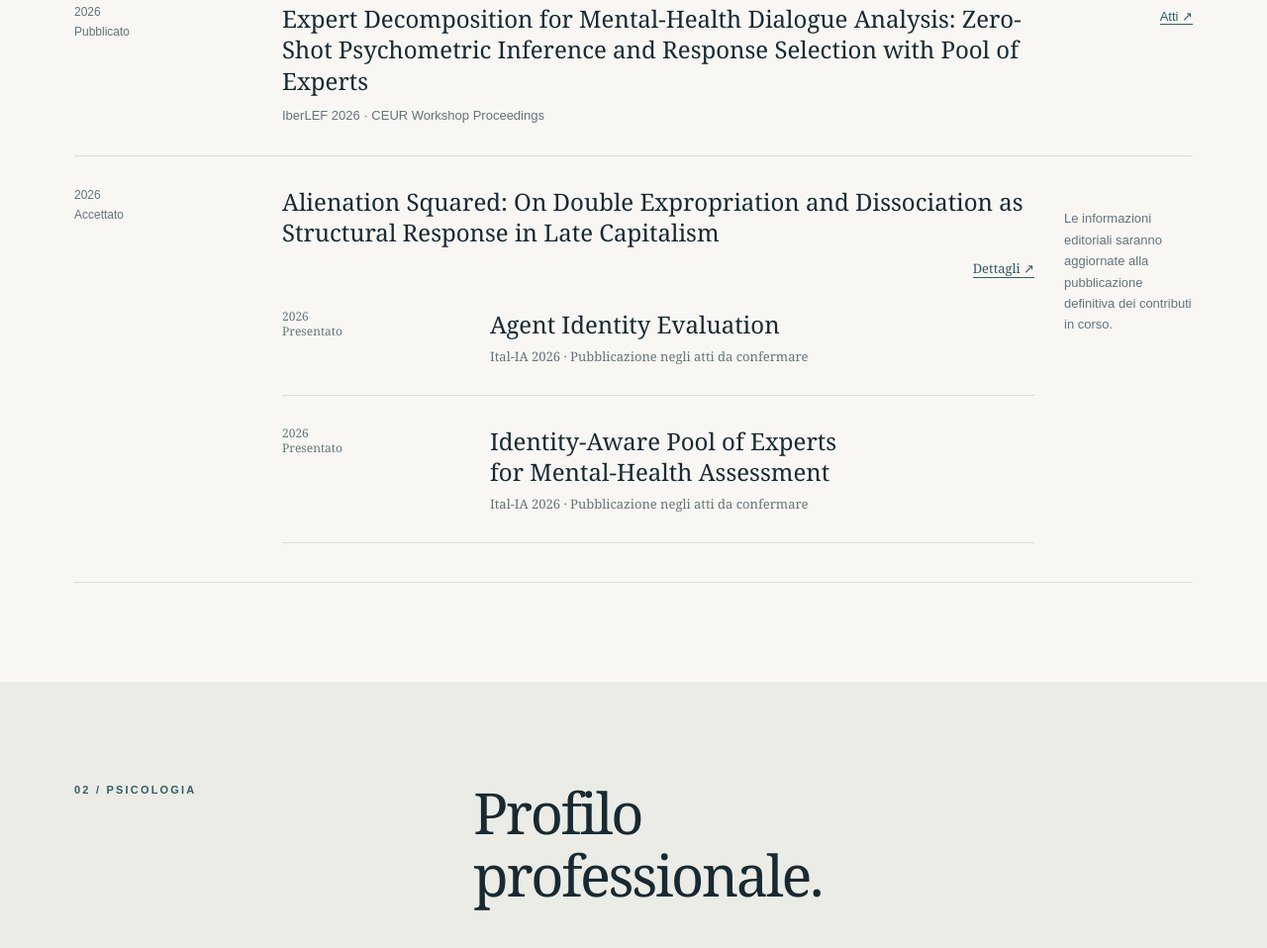
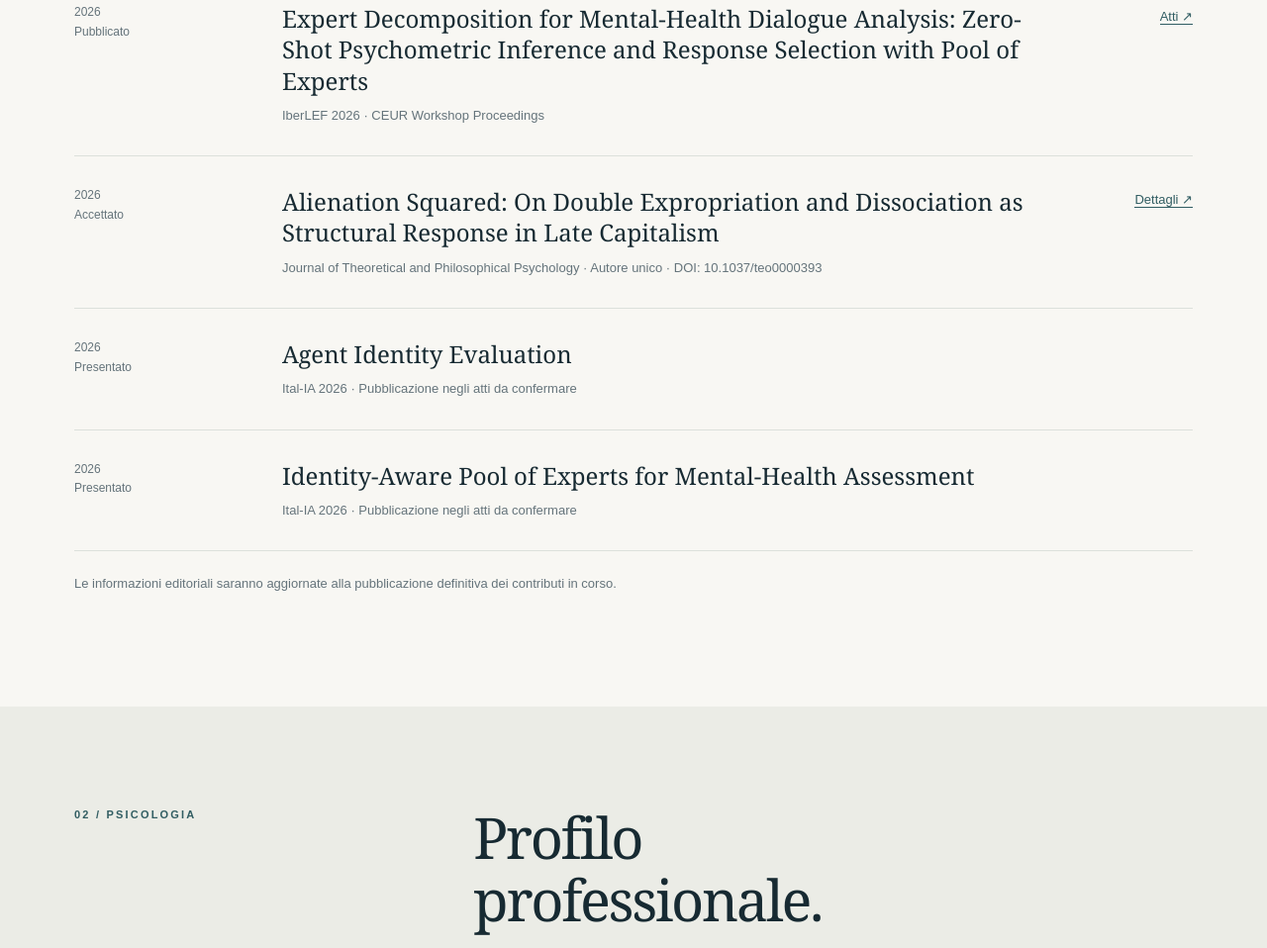
Before and after one commit to Chtulhu0000/Chtulhu0000.github.io, a plain HTML site: page index.html in a window 1280 px wide. Shown: the part 1262-2220 px from the top of the page at 99% size. Drawn offline with Linux system fonts and the light colour scheme.

Commit message:
Update index.html

```diff
--- a/index.html
+++ b/index.html
@@ -7,7 +7,18 @@
 <section class="shell section" id="ricerca"><div class="section-head"><div class="eyebrow">01 / Ricerca</div><div><h2>Pubblicazioni<br>e contributi.</h2><p class="section-lead">Lavori scientifici su sistemi intelligenti, salute mentale e questioni teoriche della psicologia. Le pubblicazioni sono distinte dai contributi in attesa di pubblicazione.</p></div></div><div class="papers">
 <article class="paper"><div class="meta">2026<br>Pubblicato</div><div><h3><papers/assessing-mental-health.html">Assessing Mental Health Therapeutic Capacity in AI Agents</h3><div class="venue">Artificial Intelligence in Medicine (AIME 2026) · Springer · Primo autore</div></div><div class="right"><a href="papers/assessing-mental-health.html">Dettagli ↗</a></div></article>
 <article class="paper"><div class="meta">2026<br>Pubblicato</div><div><h3>Expert Decomposition for Mental-Health Dialogue Analysis: Zero-Shot Psychometric Inference and Response Selection with Pool of Experts</h3><div class="venue">IberLEF 2026 · CEUR Workshop Proceedings</div></div><div class="right"><a href="https://ceur-ws.org/Vol-4273/" target="_blank" rel="noopener">Atti ↗</a></div></article>
-<article class="paper"><div class="meta">2026<br>Accettato</div><div><h3>Alienation Squared: On Double Expropriation and Dissociation as Structural Response in Late Capitalism<div class="right"><a href="papers/alienation-squared%20(1).html">Dettagli ↗</a></div>
+
+<article class="paper">
+  <div class="meta">2026<br>Accettato</div>
+  <div>
+    <h3>Alienation Squared: On Double Expropriation and Dissociation as Structural Response in Late Capitalism</h3>
+    <div class="venue">Journal of Theoretical and Philosophical Psychology · Autore unico · DOI: 10.1037/teo0000393</div>
+  </div>
+  <div class="right">
+    <a href="papers/alienation-squared%20(1).html">Dettagli ↗</a>
+  </div>
+</article>
+
 <article class="paper"><div class="meta">2026<br>Presentato</div><div><h3>Agent Identity Evaluation</h3><div class="venue">Ital-IA 2026 · Pubblicazione negli atti da confermare</div></div><div class="right"></div></article>
 <article class="paper"><div class="meta">2026<br>Presentato</div><div><h3>Identity-Aware Pool of Experts for Mental-Health Assessment</h3><div class="venue">Ital-IA 2026 · Pubblicazione negli atti da confermare</div></div><div class="right"></div></article>
 </div><p class="note">Le informazioni editoriali saranno aggiornate alla pubblicazione definitiva dei contributi in corso.</p></section>
```
